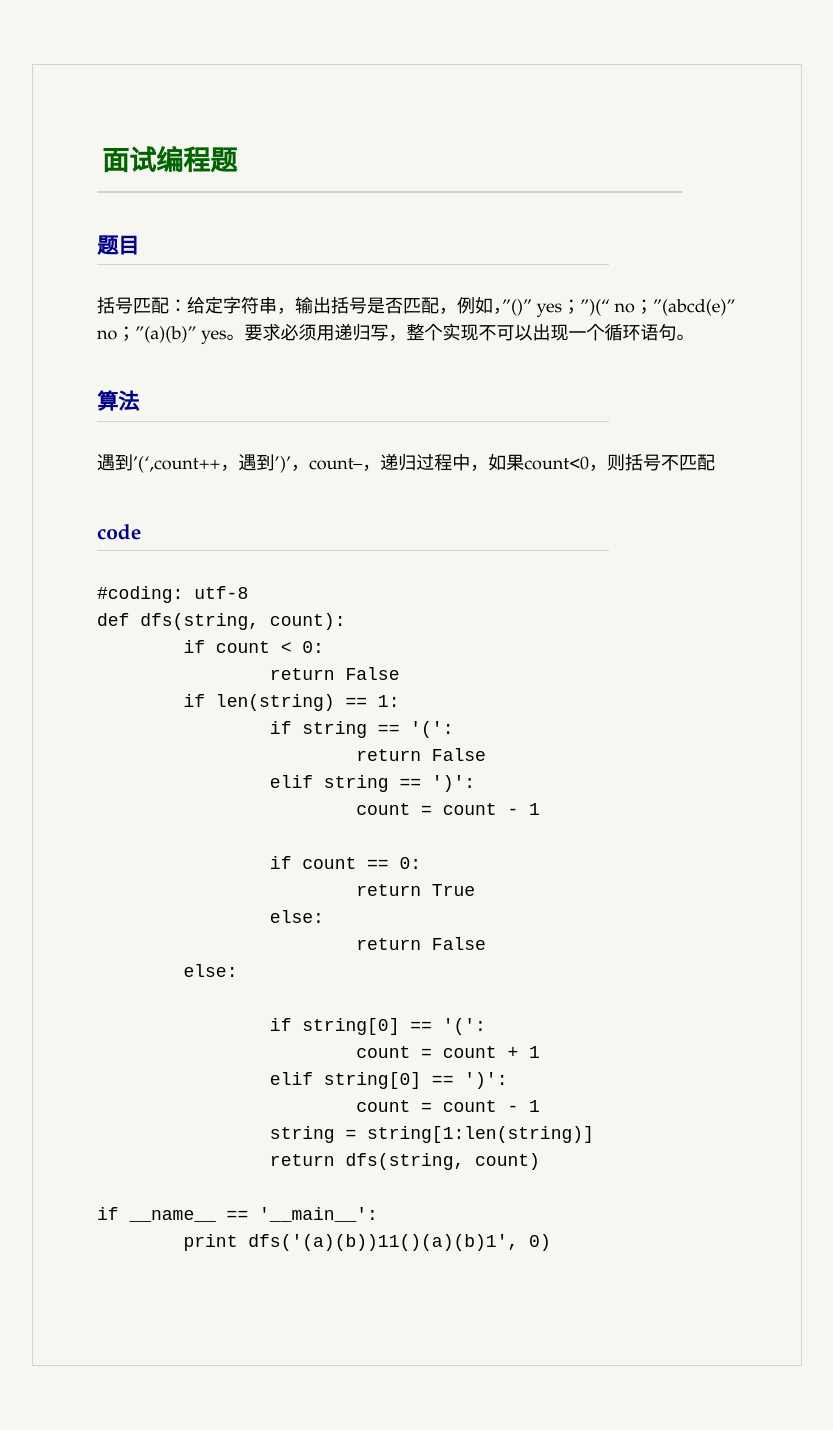
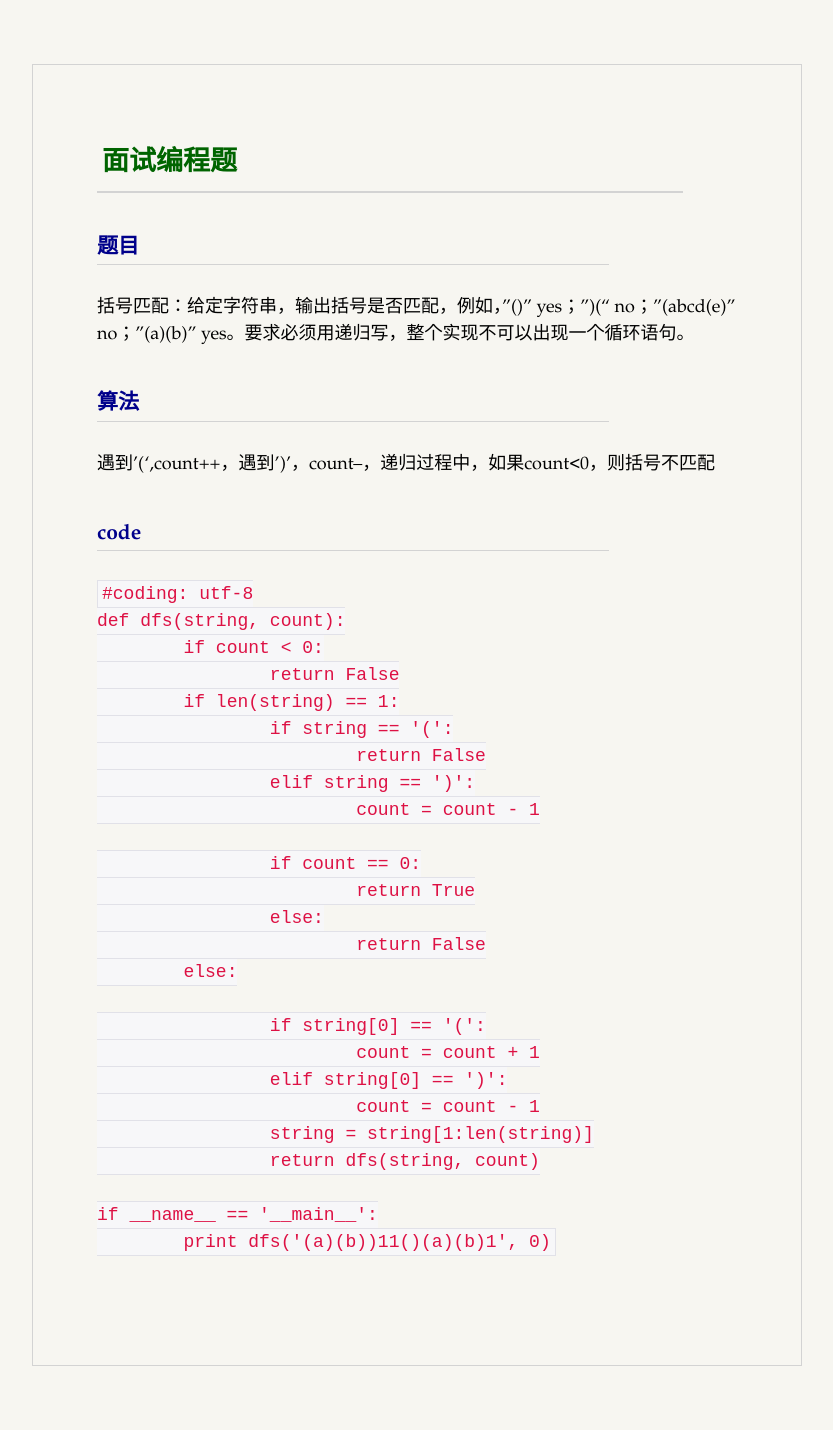
Before and after one commit to garydai/ruleEngine, a Jekyll site: the page built from _posts/2013-5-21-interview_code.md, in a window 1280 px wide. Shown: the whole page, without its empty margins (224-1057 px from the left). Built offline with Jekyll 4.4.1, drawn with Linux system fonts in a browser that asks for light colours.

Commit message:
update css

```diff
--- a/static/css/frame.css
+++ b/static/css/frame.css
@@ -43,3 +43,4 @@ H4{
     line-height: 150%;
     color: DarkCyan;
 }
+code{padding:3px 4px;color:#d14;background-color:#f7f7f9;border:1px solid #e1e1e8;}
```
